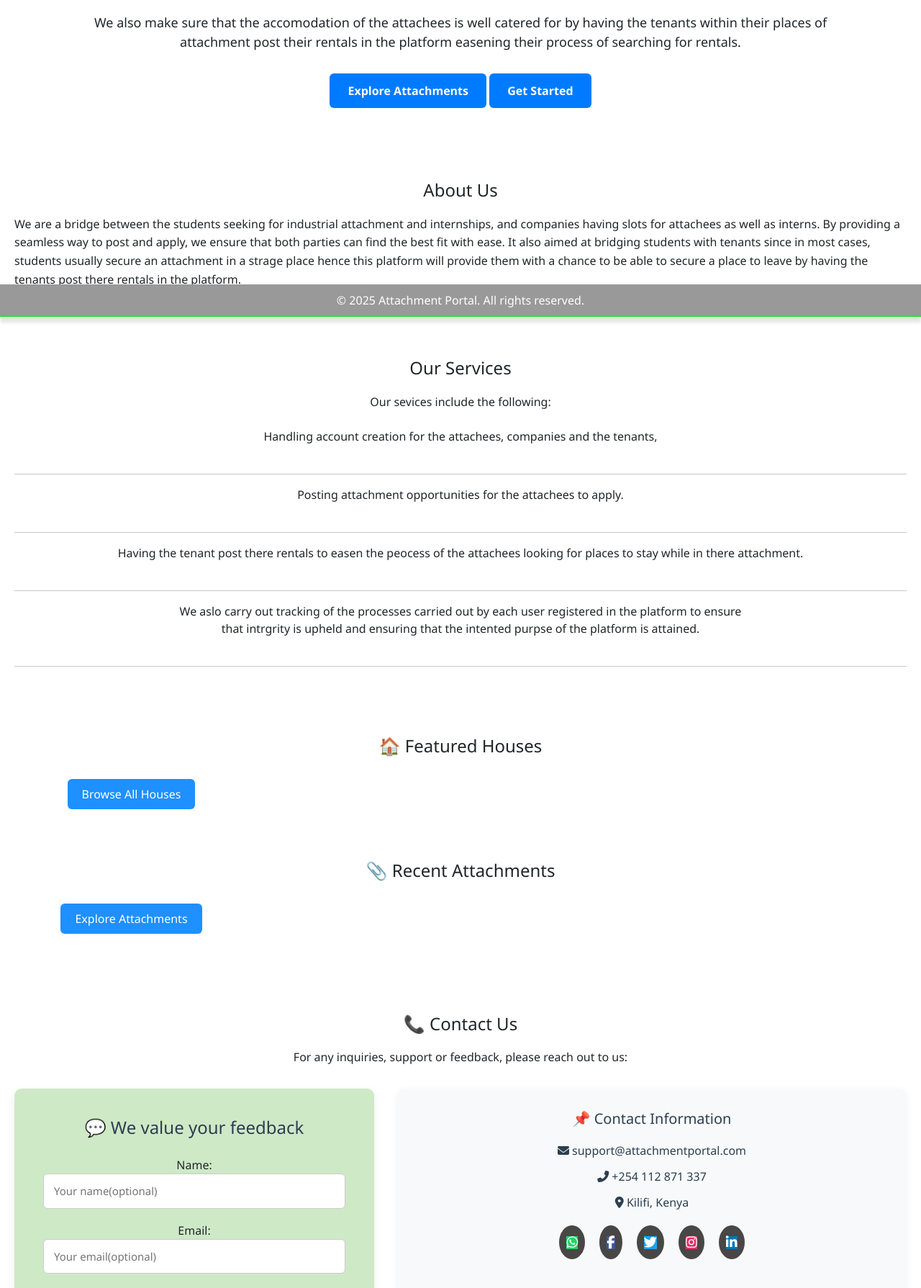
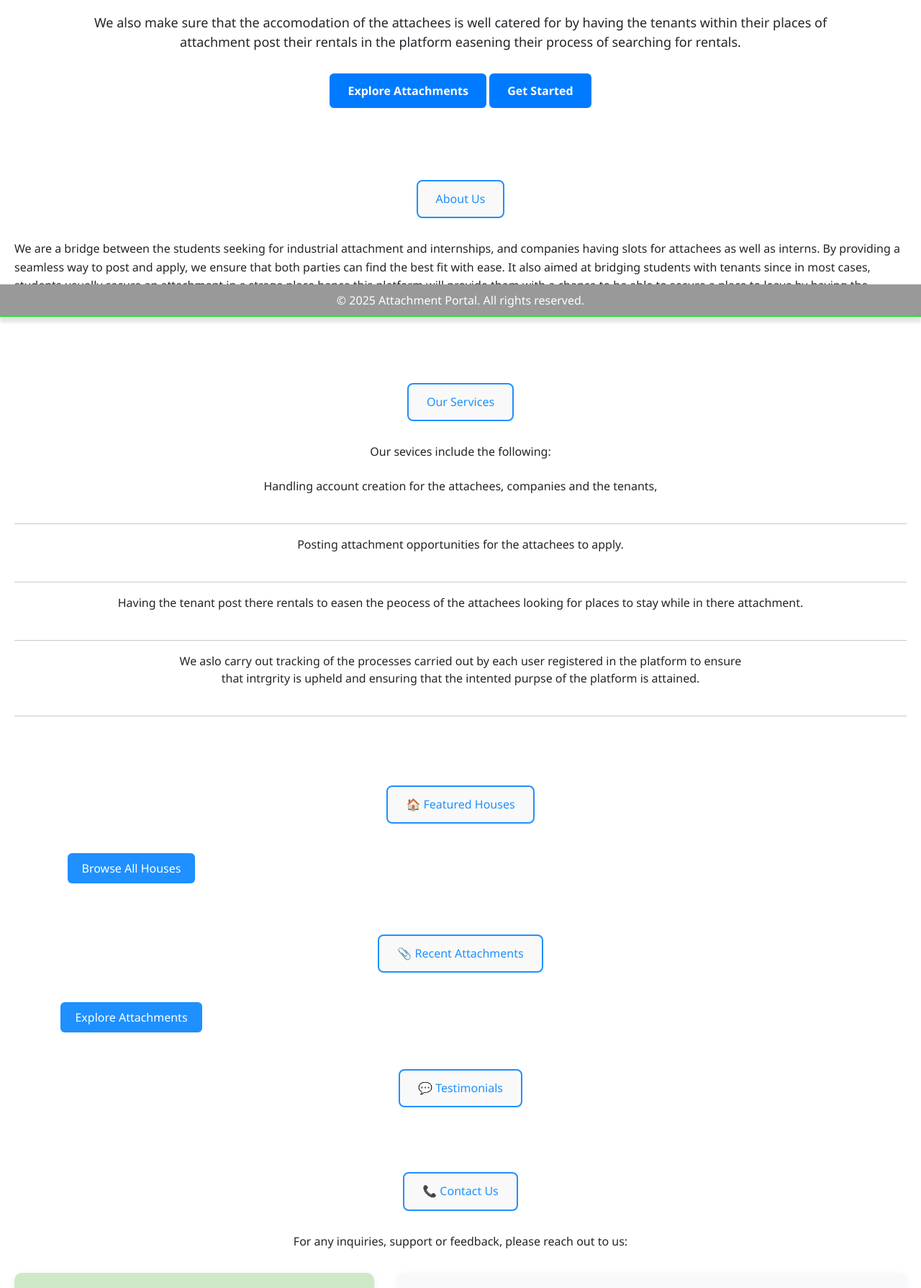
Before and after one commit to Kat-tech15/attachment-website, a Django app: page / in a window 1280 px wide. Shown: the part 360-2149 px from the top of the page at 72% size. Run offline with Django 5.2, Linux system fonts and the light colour scheme; data that the repository does not hold is empty.

Commit message:
modified stylings

```diff
--- a/templates/base.html
+++ b/templates/base.html
@@ -276,6 +276,7 @@ footer {
 
 </body>
 <footer>
+
         &copy; {% now "Y" %} Attachment Portal. All rights reserved.
     </footer>
 
--- a/templates/home.html
+++ b/templates/home.html
@@ -130,12 +130,41 @@ h4 {
 .cta-link a:hover {
   background-color: #006fd6;
 }
+
+.browse-button {
+  background-color: #3498db;
+  color: white;
+  padding: 10px 20px;
+  text-decoration: none;
+  border-radius: 6px;
+  font-weight: bold;
+  transition: background-color 0.3s ease;
+}
+
+.browse-button:hover {
+  background-color: #2980b9;
+}
   .testimonials {
   display: flex;
   flex-wrap: wrap;
   gap: 20px;
   justify-content: center;
   padding: 20px;
+}
+.title-box {
+  border: 2px solid #1e90ff;
+  padding: 15px 25px;
+  text-align: center;
+  width: fit-content;
+  margin: 0 auto 30px;
+  border-radius: 8px;
+  background-color: #f9f9f9;
+}
+
+.section-title {
+  margin: 0;
+  font-size: 1rem;
+  color: #1e90ff;
 }
 .testimonial-card {
   background-color: white;
@@ -333,7 +362,9 @@ h4 {
 </section>
 </div>
 <section class="about" id="about">
-     <h4>About Us</h4>
+     <div class="title-box">
+    <h4 class="section-title">About Us</h4>
+  </div>
         <p>
           We are a bridge between the  students seeking for industrial attachment and internships,  and companies having slots for attachees as well as interns.
           By providing a seamless way to post and apply, we ensure that both parties can find the best fit with ease.
@@ -341,7 +372,9 @@ h4 {
         </p>
 </section>
 <section class="services" id="services">
-  <h4>Our Services</h4>
+  <div class="title-box">
+    <h4 class="section-title">Our Services</h4>
+  </div>
     <ul>
       <p>Our sevices include the following: <br><br>
 
@@ -359,7 +392,9 @@ h4 {
     </ul>
 </section>
 <section class="section">
-  <h4>🏠 Featured Houses</h4>
+  <div class="title-box">
+    <h4 class="section-title">🏠 Featured Houses</h4>
+  </div>
   <div class="card-grid">
     {% for house in featured_houses %}
       <div class="card">
@@ -375,11 +410,13 @@ h4 {
       </div>
     {% endfor %}
     <div class="cta-link">
-      <a href="{% url 'all_houses' %}">Browse All Houses</a>
+      <a href="{% url 'all_houses' %}" class="browser-button">Browse All Houses</a>
     </div>
 </section>
 <section class="section">
-  <h4 >📎 Recent Attachments</h4>
+  <div class="title-box">
+    <h4 class="section-title">📎 Recent Attachments</h4>
+  </div>
   <div class="card-grid">
     {% for att in recent_attachments %}
       <div class="card">
@@ -395,10 +432,13 @@ h4 {
       </div>
     {% endfor %}
     <div class="cta-link">
-      <a href="{% url 'all_houses' %}" role="button" aria-label="Explore attachmnet opportunities">Explore Attachments</a>
+      <a href="{% url 'all_houses' %}" class="browser-button">Explore Attachments</a>
     </div>
 </section>
 <section class="testimonials">
+  <div class="title-box">
+    <h4 class="section-title">💬 Testimonials</h4>
+  </div>
   {% for testimonial in testimonials %}
     <div class="testimonial-card">
       <p class="testimonial-quote">“{{ testimonial.message }}”</p>
@@ -408,7 +448,9 @@ h4 {
   {% endfor %}
 </section>
 <section class="contact" id="contact">
-  <h4>📞 Contact Us</h4>
+  <div class="title-box">
+    <h4 class="section-title">📞 Contact Us</h4>
+  </div>
     <p>
        For any inquiries, support or feedback, please reach out to us:
     </p>
```
